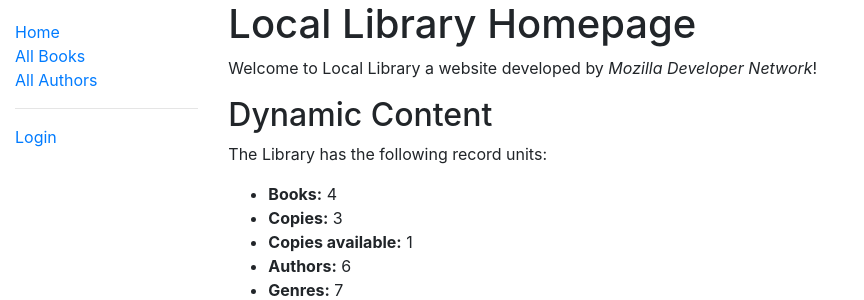
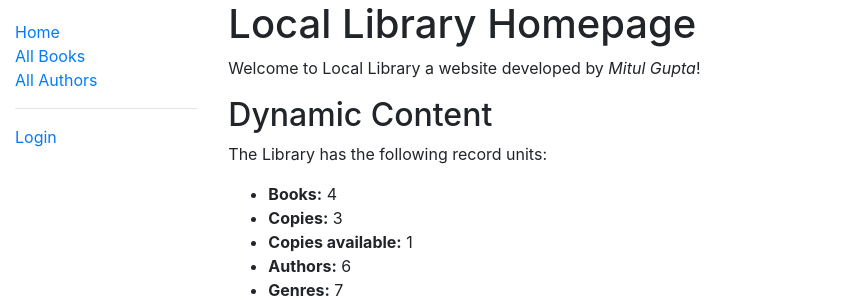
Before and after one commit to mitulg98/Local-Library-Website, a Django app: page /catalog/ in a window 1280 px wide. Shown: the top 300 px of the page, without its empty margins (0-864 px from the left). Run offline with Django 3.2, Linux system fonts and the light colour scheme; data comes from the database, SQL or seed files in the repository; both versions use the stored data as it was after the commit; some libraries are stand-ins or nearby versions.

Commit message:
Some Changes

```diff
--- a/catalog/templates/catalog/index.html
+++ b/catalog/templates/catalog/index.html
@@ -4,7 +4,7 @@
 {% endblock %}
 {% block content %}
 	<h1>Local Library Homepage</h1>
-	<p>Welcome to Local Library a website developed by <em>Mozilla Developer Network</em>!</p>
+	<p>Welcome to Local Library a website developed by <em>Mitul Gupta</em>!</p>
 	<h2>Dynamic Content</h2>
 	<p>The Library has the following record units:</p>
 	<ul>
--- a/locallibrary/urls.py
+++ b/locallibrary/urls.py
@@ -30,7 +30,7 @@ urlpatterns = [
 ]
 
 urlpatterns += [
-    path('', RedirectView.as_view(url='/catalog/', permanent=True)),
+    path('', RedirectView.as_view(url='catalog/', permanent=True)),
 ]
 
-urlpatterns+= static(settings.STATIC_URL, document_root=settings.STATIC_ROOT)
+urlpatterns += static(settings.STATIC_URL, document_root=settings.STATIC_ROOT)
```
Also changed, not shown: db.sqlite3.
